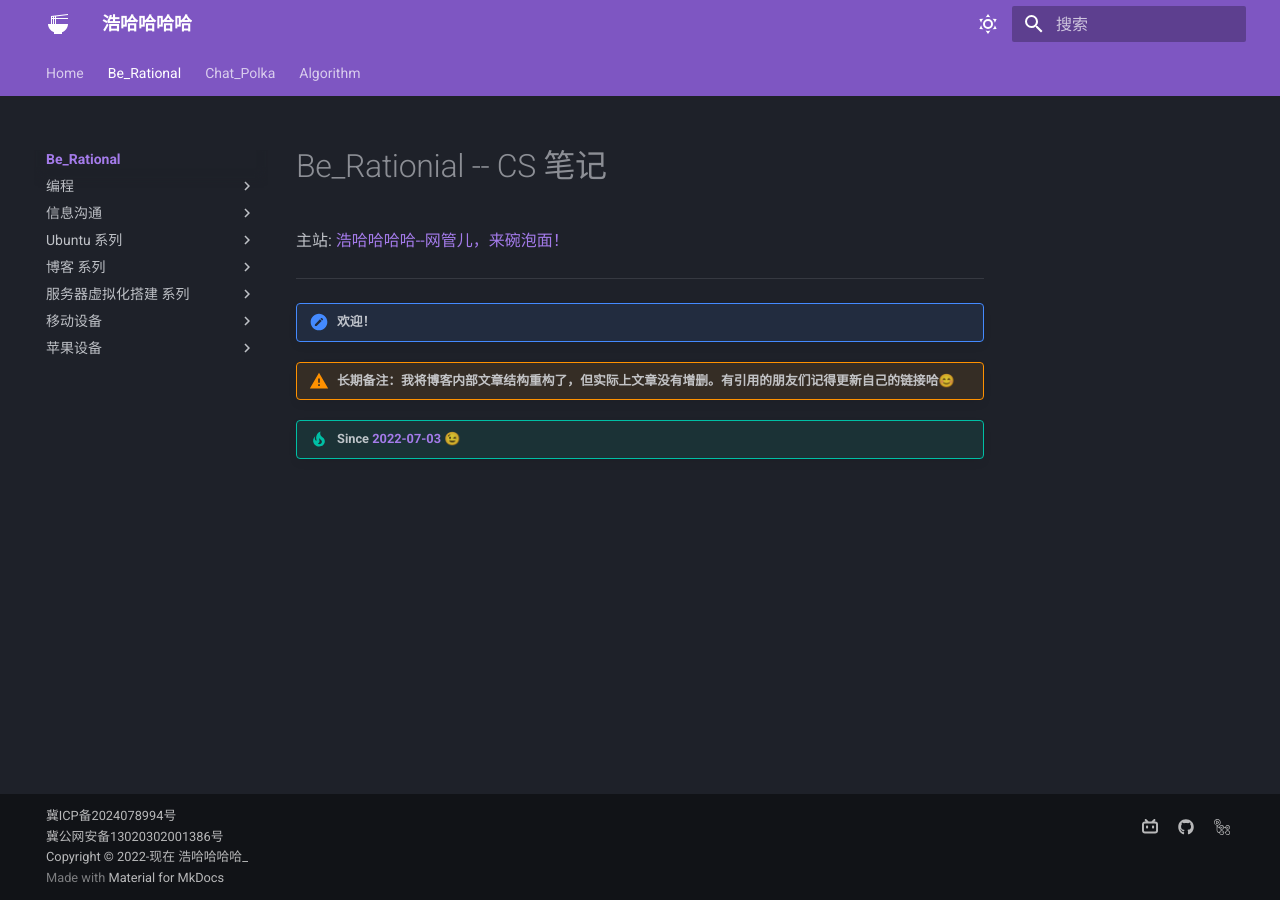
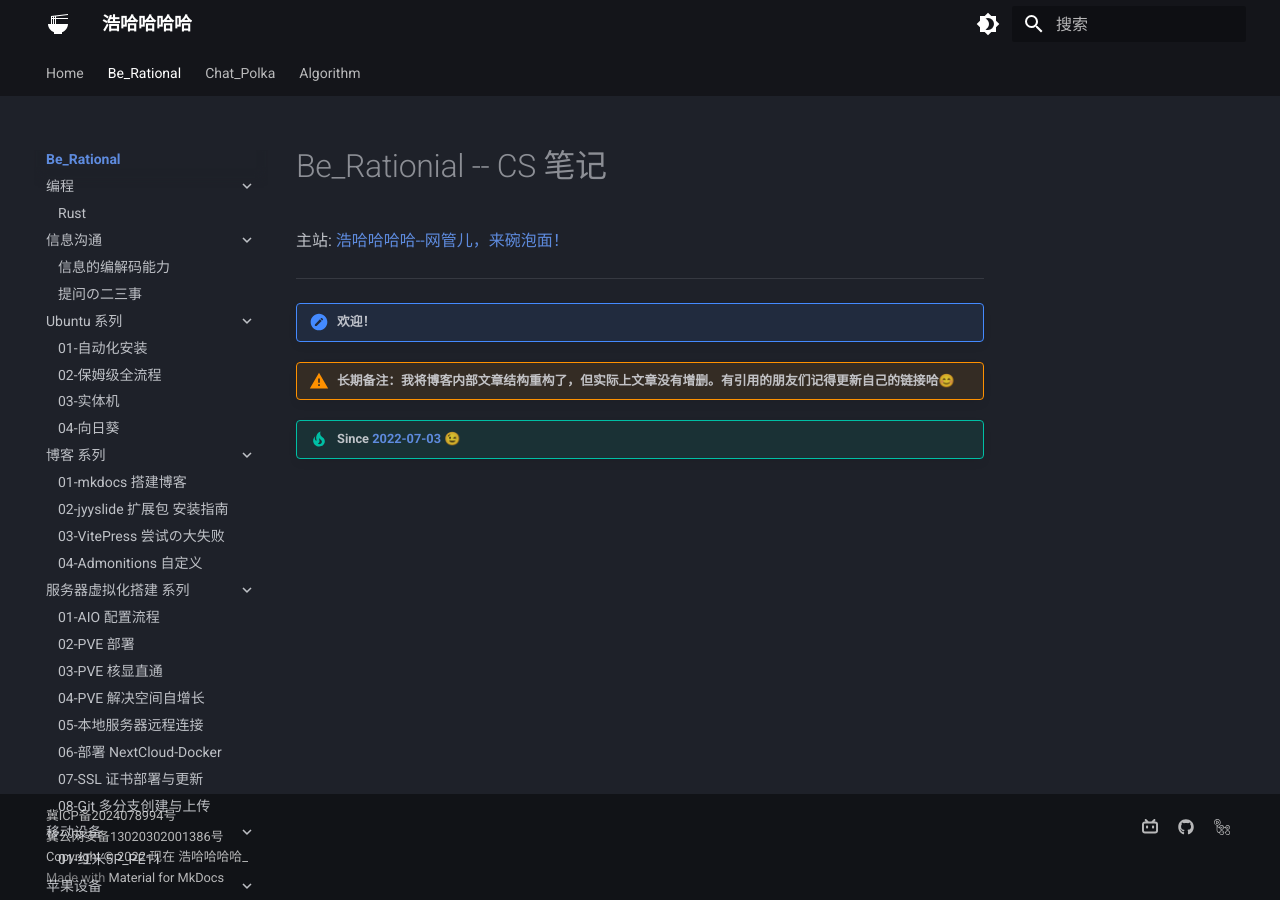
Before and after one commit to Haohahahaha/cs, an MkDocs documentation site: the page built from docs/index.md, in a window 1280 px wide. Built offline with MkDocs 1.6.1 and Material for MkDocs 9.7.7, drawn with Linux system fonts in a browser that asks for light colours.

Commit message:
2025-12-27_22:52:14 update

```diff
--- a/mkdocs.yml
+++ b/mkdocs.yml
@@ -7,27 +7,27 @@ theme:
 #     admonition:
   palette:
     - scheme: slate # 夜间模式
-      primary: deep purple
-      accent: deep orange
+      primary: black # deep purple
+      accent: light green # deep orange
       toggle:
-        icon: material/weather-sunny
+        icon: material/brightness-4
         name: 切换至日间模式
     - scheme: default # 日间模式
-      primary: deep purple # 上方的
-      accent: deep orange # 链接等可交互元件的高亮色
+      primary: white # deep purple # 上方的
+      accent: teal # deep orange # 链接等可交互元件的高亮色
       toggle:
-        icon: material/weather-night # 图标
+        icon: material/brightness-7 # 图标
         name: 切换至夜间模式 # 鼠标悬浮提示
   features:
     - navigation.tabs
     - navigation.top
     - navigation.indexes
-    - navigation.expand
-    - navigation.prune # 折叠
+    - navigation.expand # 展开
+    # navigation.prune # 折叠
     - search.suggest
     - search.highlight
     - content.code.copy
-    # Instant Loading
+    - Instant Loading
     - navigation.instant
     - navigation.instant.prefetch
     - navigation.instant.progress
```
